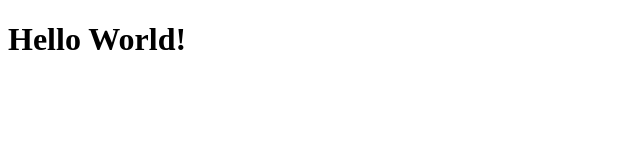
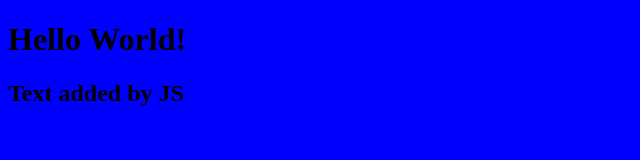
Before and after one commit to JonathanB96/repo1, a plain HTML site: page index.html in a window 1280 px wide. Shown: the whole page, without its empty margins (0-640 px from the left). Drawn offline with Linux system fonts and the light colour scheme.

Commit message:
add script.js, connect to index.html

```diff
--- a/index.html
+++ b/index.html
@@ -5,8 +5,11 @@
     <meta http-equiv="X-UA-Compatible" content="IE=edge">
     <meta name="viewport" content="width=device-width, initial-scale=1.0">
     <title>My website</title>
-    </head>
+    <link rel="stylesheet" href="style.css" />
+        </head>
 <body>
+
     <h1>Hello World!</h1>
+    <script src="script.js"></script>
 </body>
 </html>
--- /dev/null
+++ b/script.js
@@ -0,0 +1,4 @@
+const h2 = document.createElement("h2");
+h2.textContent = "Text added by JS";
+const body = document.querySelector("body");
+body.appendChild(h2);
```
